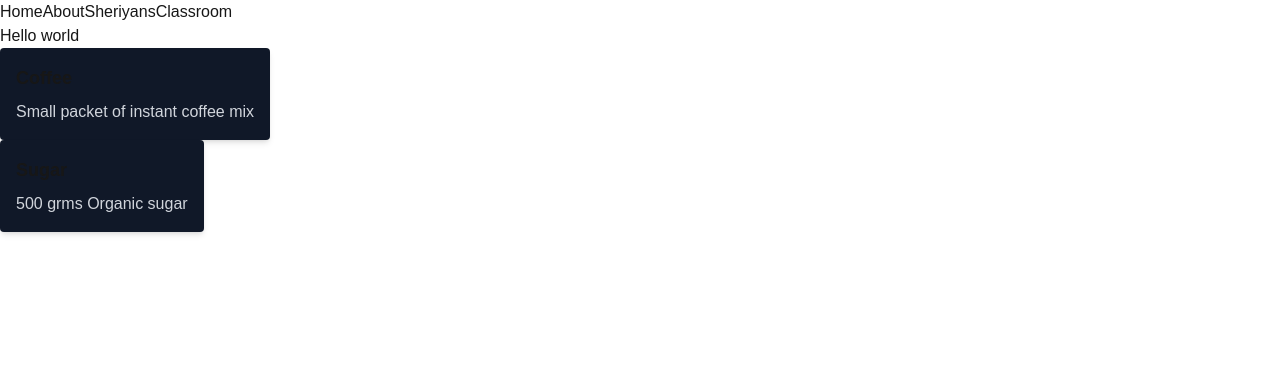
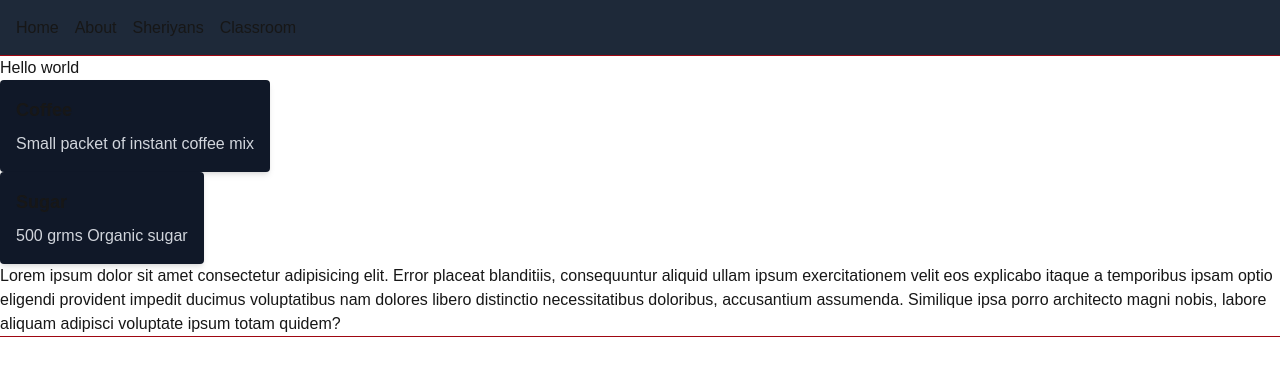
Before and after one commit to bobbyDeepak1415/next-app, a Next.js app: page / in a window 1280 px wide. Shown: the top 376 px of the page. Built offline with nearby package versions, Linux system fonts and the light colour scheme.

Commit message:
setup done

```diff
--- a/app/layout.tsx
+++ b/app/layout.tsx
@@ -23,14 +23,19 @@ export default function RootLayout({ children }: LayoutProps<"/">) {
       lang="en"
       className={`${geistSans.variable} ${geistMono.variable} h-full antialiased`}
     >
-      <body className="min-h-full flex flex-col">
-        <nav>
+      <body className=" min-h-full flex flex-col">
+        <nav className="bg-gray-800 flex gap-4 p-4">
           <a href="/">Home</a>
           <a href="/about" >About</a>
           <a href="/sheriyans">Sheriyans</a>
           <a href="/sheriyans/classroom">Classroom</a>
         </nav>
-        {children}</body>
+        <div className="outline outline-red-800">
+
+        {children}
+        <p>Lorem ipsum dolor sit amet consectetur adipisicing elit. Error placeat blanditiis, consequuntur aliquid ullam ipsum exercitationem velit eos explicabo itaque a temporibus ipsam optio eligendi provident impedit ducimus voluptatibus nam dolores libero distinctio necessitatibus doloribus, accusantium assumenda. Similique ipsa porro architecto magni nobis, labore aliquam adipisci voluptate ipsum totam quidem?</p>
+        </div>
+        </body>
     </html>
   );
 }
```
